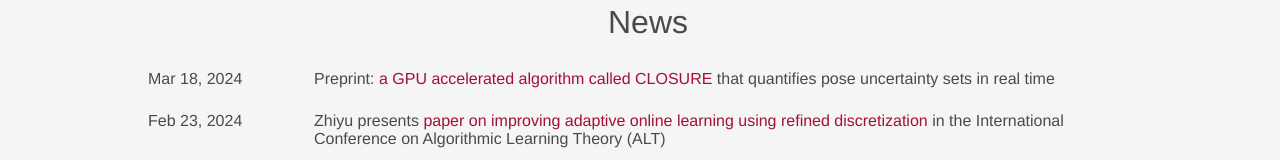
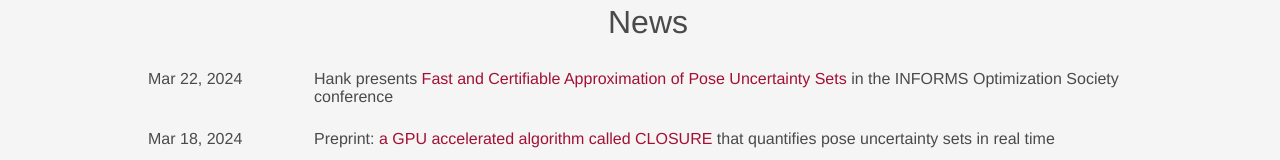
Before and after one commit to ComputationalRobotics/ComputationalRobotics.github.io, a React (Create React App) app: page / in a window 1280 px wide. Shown: the part 487-647 px from the top of the page. Built offline with nearby package versions, Linux system fonts and the light colour scheme.

Commit message:
add news

```diff
--- a/src/components/HomePage/RecentNews.js
+++ b/src/components/HomePage/RecentNews.js
@@ -4,6 +4,13 @@ import './RecentNews.css';
 // If you want to add to the news, just create dictionaries with keys 'date' (string), and 'content' (array of dictionaries).
 // If you want to add hyperlinks, just create dictionary with keys 'text' and 'link', otherwise just create text.
 const newsItems = [
+    {
+    date: 'Mar 22, 2024',
+    content: [
+      { text: 'Hank presents '},
+      { text: 'Fast and Certifiable Approximation of Pose Uncertainty Sets', link: 'https://drive.google.com/file/d/1skXvo_CSFbxy3Xj7tb7B7yKW_3i92kHE/view?usp=drive_link'},
+      { text: ' in the INFORMS Optimization Society conference'}
+    ],},
     {
     date: 'Mar 18, 2024',
     content: [
```
Also changed, not shown: 9 other files (tests, documents, lock files or other folders).
